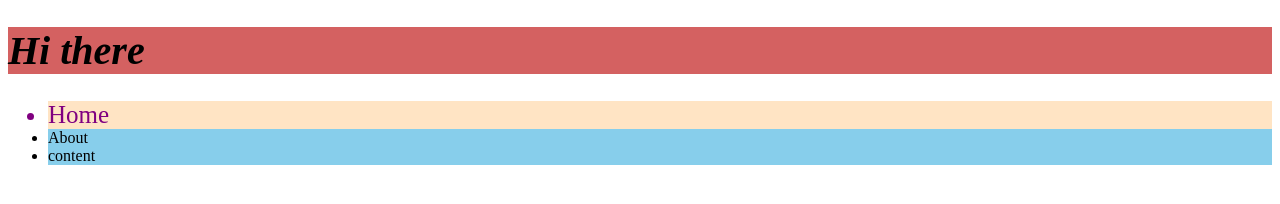
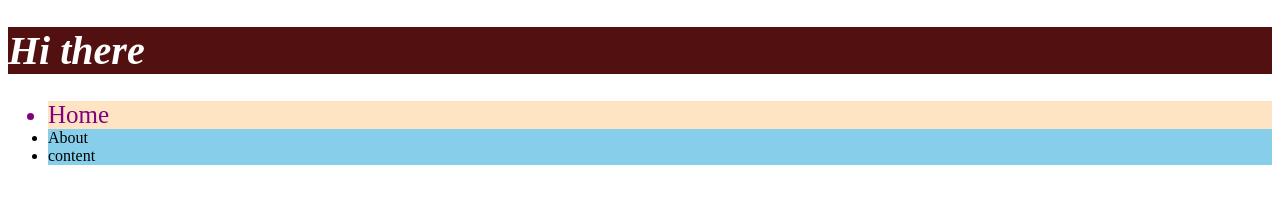
Before and after one commit to kemigabocatherine/DOM-Crash-Course, a plain HTML site: page index.html in a window 1280 px wide. Drawn offline with Linux system fonts and the light colour scheme.

Commit message:
Add a new class with new styles to the heading

```diff
--- a/index.html
+++ b/index.html
@@ -7,12 +7,16 @@
     <title>DOM Crash Course</title>
     <style>
         .changeBG {
-            background-color: #d46161;
+            background-color: #531010;
         }
 
         .changeFT {
             font-style: italic;
             font-size: 40px;
+        }
+
+        .changeCL {
+            color: white;
         }
     </style>
 </head>
```
